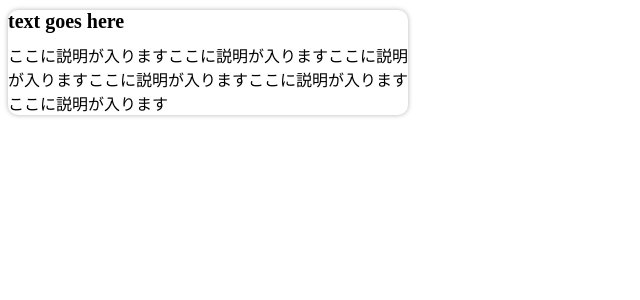
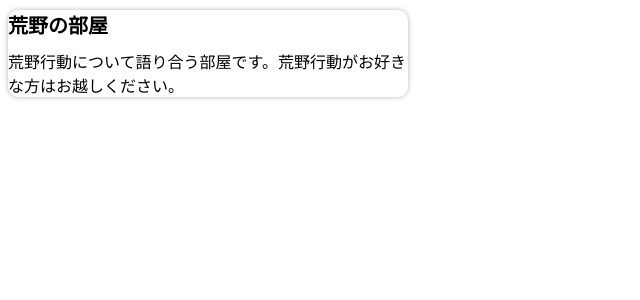
Before and after one commit to dmamira/chat-app, a Next.js app: page /test in a window 1280 px wide. Shown: the top 300 px of the page, without its empty margins (0-640 px from the left). Built offline with nearby package versions, Linux system fonts and the light colour scheme.

Commit message:
next coreをアップグレード

```diff
--- /dev/null
+++ b/components/inRoomInfo.tsx
@@ -0,0 +1,38 @@
+import * as React from 'react';
+
+interface Props {
+    name:string,
+    description:string
+}
+class InRoomInfo extends React.Component<Props, any> {
+    render() {
+        return (
+            <div>
+                <p className="roomName">{this.props.name}</p>
+                <p className="description">{this.props.description}</p>
+                {/*language=CSS*/}
+                <style jsx>{`
+                    .roomName {
+                        font-weight: bold;
+                        font-size: 20px;
+                        margin-top:10px
+                    }
+                    .description{
+                    margin-top:10px
+                    }
+
+                    div {
+                        max-width: 400px;
+                        box-shadow: rgba(0, 0, 0, 0.3) 0px 0px 5px;
+                        border-radius: 10px;
+                    }
+                    p{
+                    margin:0px
+                    }
+                `}</style>
+            </div>
+        )
+    }
+}
+
+export default InRoomInfo;
--- a/package.json
+++ b/package.json
@@ -17,6 +17,7 @@
     "js-sha256": "^0.9.0",
     "next": "9.3.1",
     "react": "16.13.1",
+    "react-custom-scrollbars": "^4.2.1",
     "react-dom": "16.13.1",
     "react-dropzone": "^10.2.1",
     "react-dropzone-uploader": "^2.11.0",
--- a/pages/test.tsx
+++ b/pages/test.tsx
@@ -1,32 +1,12 @@
 import * as React from 'react';
+import InRoomInfo from "../components/inRoomInfo";
 
 class Test extends React.Component<any, any> {
     render() {
         return (
-            <div>
-                <p className="roomName">text goes here</p>
-                <p className="description">ここに説明が入りますここに説明が入りますここに説明が入りますここに説明が入りますここに説明が入りますここに説明が入ります</p>
-                {/*language=CSS*/}
-                <style jsx>{`
-                    .roomName {
-                        font-weight: bold;
-                        font-size: 20px;
-                        margin-top:10px
-                    }
-                    .description{
-                    margin-top:10px
-                    }
-
-                    div {
-                        max-width: 400px;
-                        box-shadow: rgba(0, 0, 0, 0.3) 0px 0px 5px;
-                        border-radius: 10px;
-                    }
-                    p{
-                    margin:0px
-                    }
-                `}</style>
-            </div>
+          <div>
+              <InRoomInfo name="荒野の部屋" description="荒野行動について語り合う部屋です。荒野行動がお好きな方はお越しください。"/>
+          </div>
         )
     }
 }
```
Also changed, not shown: 1 other file (tests, documents, lock files or other folders).
